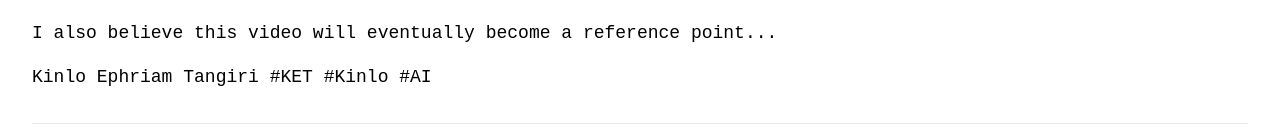
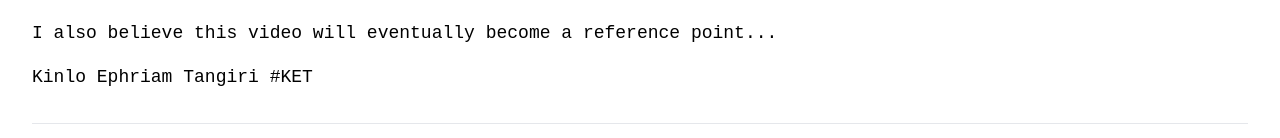
Before and after one commit to 9117KET/my-portfolio, a React (Vite) app: page /blog/ai-and-learning in a window 1280 px wide. Shown: the part 1613-1751 px from the top of the page. Built offline with nearby package versions, Linux system fonts and the light colour scheme.

Commit message:
updated the links in blog section

```diff
--- a/src/articles/AIAndLearning.tsx
+++ b/src/articles/AIAndLearning.tsx
@@ -99,7 +99,7 @@ export default function AIAndLearning() {
           <ul className="list-disc pl-6 space-y-2">
             <li>
               <a
-                href="https://lnkd.in/eSbYEVJD"
+                href="https://www.youtube.com/watch?v=0xS68sl2D70&t=3348s&pp=ygUXZWZmb3J0IGlzIHRoZSBhbGdvcml0aG0%3D"
                 className="text-blue-600 hover:text-blue-800 dark:text-blue-400 dark:hover:text-blue-200"
               >
                 Veritasium's Video: What Everyone Gets Wrong About AI and
@@ -108,7 +108,7 @@ export default function AIAndLearning() {
             </li>
             <li>
               <a
-                href="https://lnkd.in/eJ_XzfEw"
+                href="https://www.artofsm.art/t/veritasium-what-everyone-gets-wrong-about-ai-and-learning-derek-muller-explains/7803/3"
                 className="text-blue-600 hover:text-blue-800 dark:text-blue-400 dark:hover:text-blue-200"
               >
                 Article on the topic
@@ -126,7 +126,7 @@ export default function AIAndLearning() {
         <p className="mb-4">
           I also believe this video will eventually become a reference point...
         </p>
-        <p className="mb-4">Kinlo Ephriam Tangiri #KET #Kinlo #AI</p>
+        <p className="mb-4">Kinlo Ephriam Tangiri #KET</p>
       </section>
     </div>
   );
```
